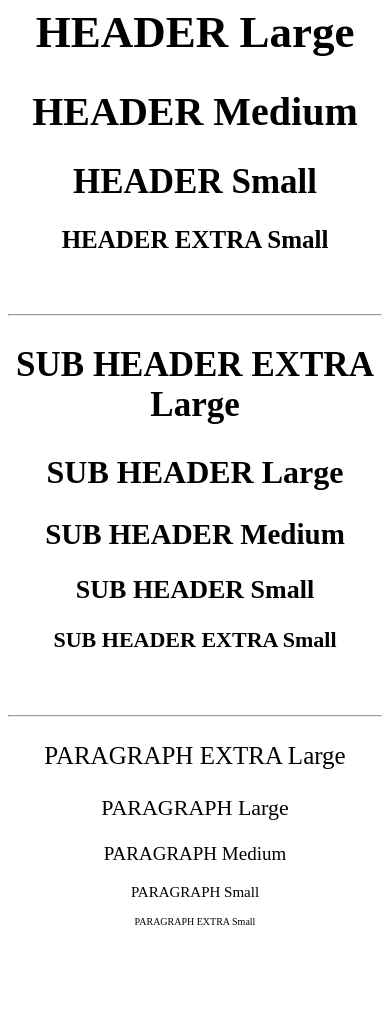
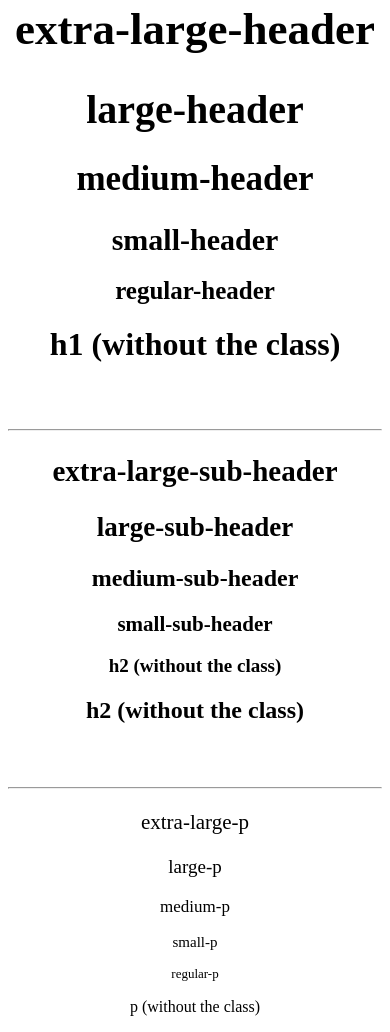
Before and after one commit to bryantran97/responsive-text, a plain HTML site: page responsive-text.html in a window 390 px wide. Shown: the part 289-1321 px from the top of the page. Before the commit the page ends 1226 px from the top, so only its background shows below. Drawn offline with Linux system fonts and the light colour scheme.

Commit message:
refactored text size to be more realistic

```diff
--- a/responsive-text.css
+++ b/responsive-text.css
@@ -3,23 +3,23 @@
 /* ================ */
 
 .extra-large-header {
-    font-size: 75px;
+    font-size: 52px;
 }
 
 .large-header {
-    font-size: 65px;
+    font-size: 47px;
 }
 
 .medium-header {
-    font-size: 60px;
+    font-size: 42px;
 }
 
 .small-header {
-    font-size: 55px;
+    font-size: 37px;
 }
 
-.extra-small-header {
-    font-size: 40px;
+.regular-header {
+    font-size: 32px;
 }
 
 /* ================ */
@@ -27,23 +27,23 @@
 /* ================ */
 
 .extra-large-sub-header {
-    font-size: 60px;
+    font-size: 37px;
 }
 
 .large-sub-header {
-    font-size: 55px;
+    font-size: 34px;
 }
 
 .medium-sub-header {
-    font-size: 50px;
+    font-size: 31px;
 }
 
 .small-sub-header {
-    font-size: 45px;
+    font-size: 28px;
 }
 
-.extra-small-sub-header {
-    font-size: 35px;
+.regular-sub-header {
+    font-size: 25px;
 }
 
 /* ================ */
@@ -51,22 +51,22 @@
 /* ================ */
 
 .extra-large-p {
-    font-size: 32px;
+    font-size: 24px;
 }
 
 .large-p {
-    font-size: 28px;
+    font-size: 22px;
 }
 
 .medium-p {
-    font-size: 25px;
+    font-size: 20px;
 }
 
 .small-p {
-    font-size: 22px;
+    font-size: 18px;
 }
 
-.extra-small-p {
+.regular-p {
     font-size: 16px;
 }
 
@@ -79,65 +79,65 @@
 @media only screen and (max-width : 992px) {
     /* Main header */
     .extra-large-header {
-        font-size: 70px;
+        font-size: 49px;
     }
 
     .large-header {
-        font-size: 60px;
+        font-size: 44px;
     }
 
     .medium-header {
-        font-size: 55px;
+        font-size: 39px;
     }
 
     .small-header {
-        font-size: 50px;
+        font-size: 34px;
     }
 
-    .extra-small-header {
-        font-size: 35px;
+    .regular-header {
+        font-size: 29px;
     }
 
     /* Sub header */
     .extra-large-sub-header {
-        font-size: 50px;
+        font-size: 34px;
     }
 
     .large-sub-header {
-        font-size: 45px;
+        font-size: 31px;
     }
 
     .medium-sub-header {
-        font-size: 40px;
+        font-size: 28px;
     }
 
     .small-sub-header {
-        font-size: 35px;
+        font-size: 25px;
     }
 
-    .extra-small-sub-header {
-        font-size: 25px;
+    .regular-sub-header {
+        font-size: 22px;
     }
 
     /* Paragraphs */
     .extra-large-p {
-        font-size: 30px;
+        font-size: 23px;
     }
 
     .large-p {
-        font-size: 26px;
+        font-size: 21px;
     }
 
     .medium-p {
-        font-size: 23px;
+        font-size: 19px;
     }
 
     .small-p {
-        font-size: 20px;
+        font-size: 17px;
     }
 
-    .extra-small-p {
-        font-size: 14px;
+    .regular-p {
+        font-size: 15px;
     }
 }
 
@@ -148,65 +148,65 @@
 @media only screen and (max-width : 768px) {
     /* Main header */
     .extra-large-header {
-        font-size: 65px;
+        font-size: 47px;
     }
 
     .large-header {
-        font-size: 55px;
+        font-size: 42px;
     }
 
     .medium-header {
-        font-size: 50px;
+        font-size: 37px;
     }
 
     .small-header {
-        font-size: 45px;
+        font-size: 32px;
     }
 
-    .extra-small-header {
-        font-size: 30px;
+    .regular-header {
+        font-size: 27px;
     }
 
     /* Sub header */
     .extra-large-sub-header {
-        font-size: 45px;
+        font-size: 32px;
     }
 
     .large-sub-header {
-        font-size: 40px;
+        font-size: 29px;
     }
 
     .medium-sub-header {
-        font-size: 35px;
+        font-size: 26px;
     }
 
     .small-sub-header {
-        font-size: 30px;
+        font-size: 23px;
     }
 
-    .extra-small-sub-header {
-        font-size: 25px;
+    .regular-sub-header {
+        font-size: 20px;
     }
 
     /* Paragraphs */
     .extra-large-p {
-        font-size: 28px;
+        font-size: 22px;
     }
 
     .large-p {
-        font-size: 26px;
+        font-size: 20px;
     }
 
     .medium-p {
-        font-size: 21px;
+        font-size: 18px;
     }
 
     .small-p {
-        font-size: 18px;
+        font-size: 16px;
     }
 
-    .extra-small-p {
-        font-size: 12px;
+    .regular-p {
+        font-size: 14px;
     }
 }
 
@@ -217,64 +217,64 @@
 @media only screen and (max-width: 480px) {
     /* Main header */
     .extra-large-header {
-        font-size: 55px;
+        font-size: 45px;
     }
 
     .large-header {
-        font-size: 45px;
+        font-size: 40px;
     }
 
     .medium-header {
-        font-size: 40px;
+        font-size: 35px;
     }
 
     .small-header {
-        font-size: 35px;
+        font-size: 30px;
     }
 
-    .extra-small-header {
+    .regular-header {
         font-size: 25px;
     }
 
     /* Sub header */
     .extra-large-sub-header {
-        font-size: 35px;
+        font-size: 29px;
     }
 
     .large-sub-header {
-        font-size: 32px;
+        font-size: 27px;
     }
 
     .medium-sub-header {
-        font-size: 29px;
+        font-size: 24px;
     }
 
     .small-sub-header {
-        font-size: 26px;
+        font-size: 21px;
     }
 
-    .extra-small-sub-header {
-        font-size: 22px;
+    .regular-sub-header {
+        font-size: 19px;
     }
 
     /* Paragraphs */
     .extra-large-p {
-        font-size: 25px;
+        font-size: 21px;
     }
 
     .large-p {
-        font-size: 22px;
+        font-size: 19px;
     }
 
     .medium-p {
-        font-size: 19px;
+        font-size: 17px;
     }
 
     .small-p {
         font-size: 15px;
     }
 
-    .extra-small-p {
-        font-size: 10px;
+    .regular-p {
+        font-size: 13px;
     }
 }
--- a/responsive-text.html
+++ b/responsive-text.html
@@ -6,32 +6,39 @@
     </head>
 
     <body style="text-align: center;">
-        <h1>This is a responsive-text test</h1>
-
-        <h1 class="extra-large-header">HEADER EXTRA Large</h1>
-        <h1 class="large-header">HEADER Large</h1>
-        <h1 class="medium-header">HEADER Medium</h1>
-        <h1 class="small-header">HEADER Small</h1>
-        <h1 class="extra-small-header">HEADER EXTRA Small</h1>
+        <h1 class="extra-large-header">This is a responsive-text DEMO</h1>
 
         <br />
         <br />
         <hr>
 
-        <h2 class="extra-large-sub-header">SUB HEADER EXTRA Large</h2>
-        <h2 class="large-sub-header">SUB HEADER Large</h2>
-        <h2 class="medium-sub-header">SUB HEADER Medium</h2>
-        <h2 class="small-sub-header">SUB HEADER Small</h2>
-        <h2 class="extra-small-sub-header">SUB HEADER EXTRA Small</h2>
+        <h1 class="extra-large-header">extra-large-header</h1>
+        <h1 class="large-header">large-header</h1>
+        <h1 class="medium-header">medium-header</h1>
+        <h1 class="small-header">small-header</h1>
+        <h1 class="regular-header"> regular-header</h1>
+        <h1>h1 (without the class)</h1>
 
         <br />
         <br />
         <hr>
 
-        <p class="extra-large-p">PARAGRAPH EXTRA Large</p>
-        <p class="large-p">PARAGRAPH Large</p>
-        <p class="medium-p">PARAGRAPH Medium</p>
-        <p class="small-p">PARAGRAPH Small</p>
-        <p class="extra-small-p">PARAGRAPH EXTRA Small</p>
+        <h2 class="extra-large-sub-header">extra-large-sub-header</h2>
+        <h2 class="large-sub-header">large-sub-header</h2>
+        <h2 class="medium-sub-header">medium-sub-header</h2>
+        <h2 class="small-sub-header">small-sub-header</h2>
+        <h2 class="regular-sub-header">h2 (without the class)</h2>
+        <h2>h2 (without the class)</h2>
+
+        <br />
+        <br />
+        <hr>
+
+        <p class="extra-large-p">extra-large-p</p>
+        <p class="large-p">large-p</p>
+        <p class="medium-p">medium-p</p>
+        <p class="small-p">small-p</p>
+        <p class="regular-p">regular-p</p>
+        <p>p (without the class)</p>
     </body>
 </html>
```
Also changed, not shown: responsive-text.min.css.
